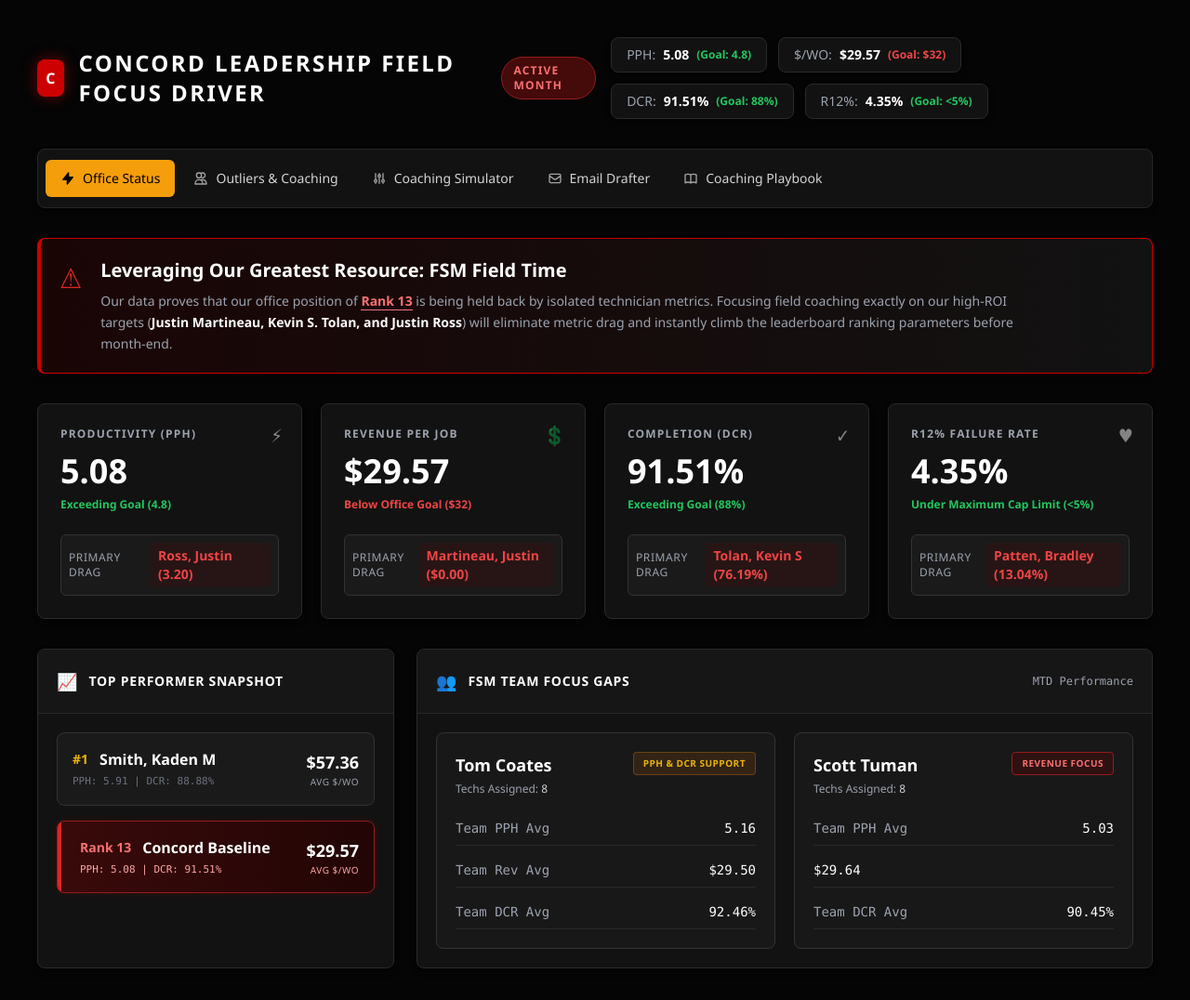
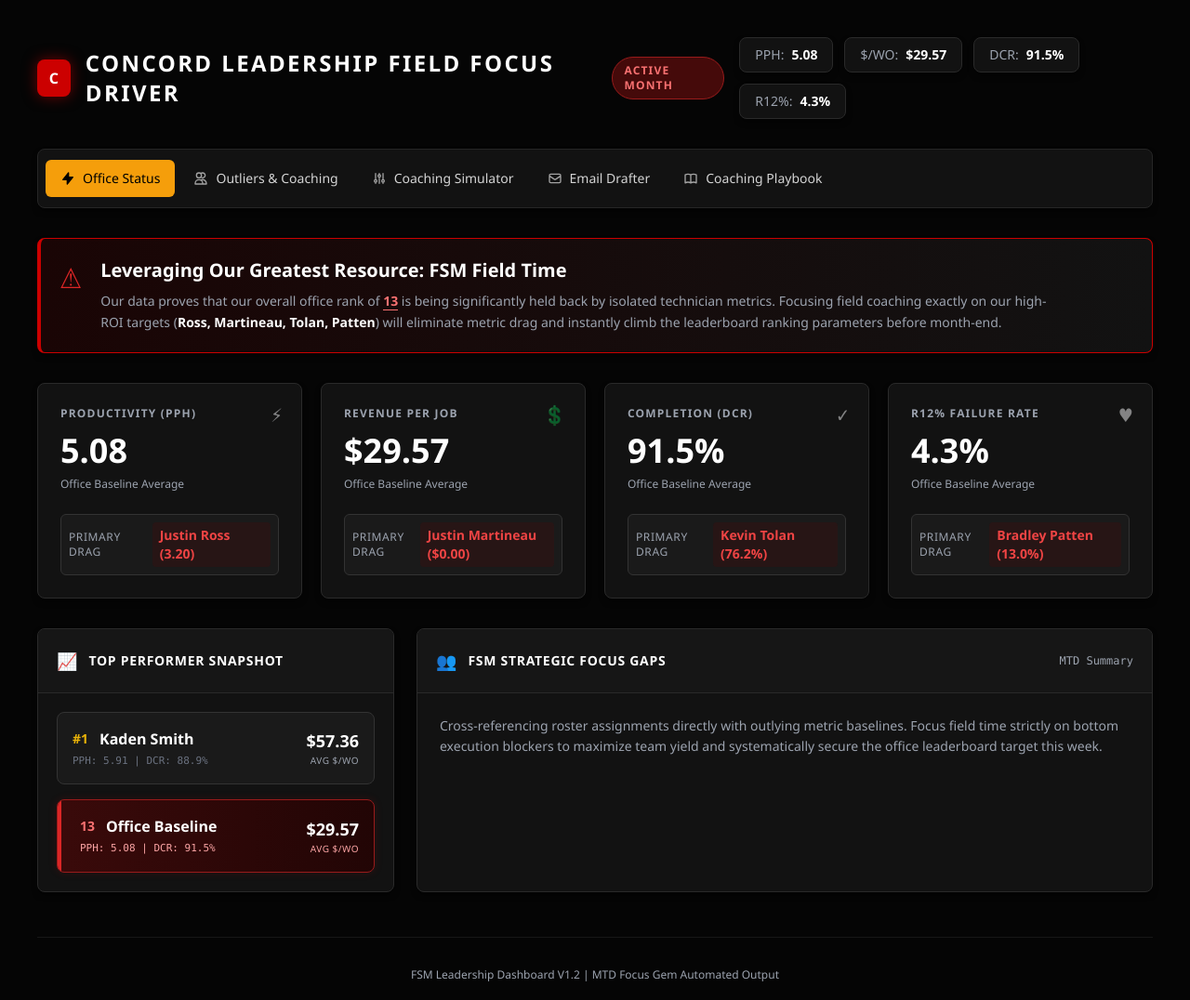
Before and after one commit to briannebesnak-nebs/MTD-Coaching, a plain HTML site: page index.html in a window 1280 px wide. Shown: the top 1076 px of the page at 93% size. Drawn offline with nearby package versions, Linux system fonts and the light colour scheme.

Commit message:
Update index.html

```diff
--- a/index.html
+++ b/index.html
@@ -29,10 +29,10 @@
                 <span class="bg-red-950 text-red-400 text-xs px-3 py-1.5 rounded-full uppercase tracking-widest font-bold border border-red-800">Active Month</span>
             </div>
             <div class="flex flex-wrap gap-3 text-sm">
-                <div class="card px-4 py-2 text-dim flex items-center gap-2">PPH: <span class="text-white font-bold">5.08</span> <span class="text-xs text-green-500 font-bold">(Goal: 4.8)</span></div>
-                <div class="card px-4 py-2 text-dim flex items-center gap-2">$/WO: <span class="text-white font-bold">$29.57</span> <span class="text-xs text-red-500 font-bold">(Goal: $32)</span></div>
-                <div class="card px-4 py-2 text-dim flex items-center gap-2">DCR: <span class="text-white font-bold">91.51%</span> <span class="text-xs text-green-500 font-bold">(Goal: 88%)</span></div>
-                <div class="card px-4 py-2 text-dim flex items-center gap-2">R12%: <span class="text-white font-bold">4.35%</span> <span class="text-xs text-green-500 font-bold">(Goal: &lt;5%)</span></div>
+                <div class="card px-4 py-2 text-dim flex items-center gap-2">PPH: <span class="text-white font-bold">5.08</span></div>
+                <div class="card px-4 py-2 text-dim flex items-center gap-2">$/WO: <span class="text-white font-bold">$29.57</span></div>
+                <div class="card px-4 py-2 text-dim flex items-center gap-2">DCR: <span class="text-white font-bold">91.5%</span></div>
+                <div class="card px-4 py-2 text-dim flex items-center gap-2">R12%: <span class="text-white font-bold">4.3%</span></div>
             </div>
         </div>
 
@@ -68,7 +68,7 @@
                     <div class="text-3xl mt-1 text-red-600">⚠</div>
                     <div>
                         <h2 class="font-bold text-xl mb-2 text-white">Leveraging Our Greatest Resource: FSM Field Time</h2>
-                        <p class="text-gray-400 text-sm leading-relaxed max-w-5xl">Our data proves that our office position of <span class="text-red-400 font-bold border-b border-red-400">Rank 13</span> is being held back by isolated technician metrics. Focusing field coaching exactly on our high-ROI targets (<span class="text-white font-bold">Justin Martineau, Kevin S. Tolan, and Justin Ross</span>) will eliminate metric drag and instantly climb the leaderboard ranking parameters before month-end.</p>
+                        <p class="text-gray-400 text-sm leading-relaxed max-w-5xl">Our data proves that our overall office rank of <span class="text-red-400 font-bold border-b border-red-400">13</span> is being significantly held back by isolated technician metrics. Focusing field coaching exactly on our high-ROI targets (<span class="text-white font-bold">Ross, Martineau, Tolan, Patten</span>) will eliminate metric drag and instantly climb the leaderboard ranking parameters before month-end.</p>
                     </div>
                 </div>
 
@@ -77,40 +77,40 @@
                         <div class="absolute top-5 right-5 text-xl opacity-50">⚡</div>
                         <h3 class="text-xs uppercase tracking-widest text-dim mb-3 font-semibold">Productivity (PPH)</h3>
                         <div class="text-4xl font-black mb-2 text-white">5.08</div>
-                        <div class="text-xs text-green-500 font-bold mb-6">Exceeding Goal (4.8)</div>
+                        <div class="text-xs text-dim mb-6">Office Baseline Average</div>
                         <div class="drag-box text-sm">
                             <span class="text-dim text-xs uppercase tracking-wider">Primary Drag</span>
-                            <span class="text-red-500 font-bold bg-red-950/30 px-2 py-1 rounded">Ross, Justin (3.20)</span>
+                            <span class="text-red-500 font-bold bg-red-950/30 px-2 py-1 rounded">Justin Ross (3.20)</span>
                         </div>
                     </div>
                     <div class="card p-6 relative hover:border-red-900 transition-colors">
                         <div class="absolute top-5 right-5 text-xl opacity-50">💲</div>
                         <h3 class="text-xs uppercase tracking-widest text-dim mb-3 font-semibold">Revenue Per Job</h3>
                         <div class="text-4xl font-black mb-2 text-white">$29.57</div>
-                        <div class="text-xs text-red-500 font-bold mb-6">Below Office Goal ($32)</div>
+                        <div class="text-xs text-dim mb-6">Office Baseline Average</div>
                         <div class="drag-box text-sm">
                             <span class="text-dim text-xs uppercase tracking-wider">Primary Drag</span>
-                            <span class="text-red-500 font-bold bg-red-950/30 px-2 py-1 rounded">Martineau, Justin ($0.00)</span>
+                            <span class="text-red-500 font-bold bg-red-950/30 px-2 py-1 rounded">Justin Martineau ($0.00)</span>
                         </div>
                     </div>
                     <div class="card p-6 relative hover:border-green-900 transition-colors">
                         <div class="absolute top-5 right-5 text-xl opacity-50">✓</div>
                         <h3 class="text-xs uppercase tracking-widest text-dim mb-3 font-semibold">Completion (DCR)</h3>
-                        <div class="text-4xl font-black mb-2 text-white">91.51%</div>
-                        <div class="text-xs text-green-500 font-bold mb-6">Exceeding Goal (88%)</div>
+                        <div class="text-4xl font-black mb-2 text-white">91.5%</div>
+                        <div class="text-xs text-dim mb-6">Office Baseline Average</div>
                         <div class="drag-box text-sm">
                             <span class="text-dim text-xs uppercase tracking-wider">Primary Drag</span>
-                            <span class="text-red-500 font-bold bg-red-950/30 px-2 py-1 rounded">Tolan, Kevin S (76.19%)</span>
+                            <span class="text-red-500 font-bold bg-red-950/30 px-2 py-1 rounded">Kevin Tolan (76.2%)</span>
                         </div>
                     </div>
                     <div class="card p-6 relative hover:border-red-900 transition-colors">
                         <div class="absolute top-5 right-5 text-xl opacity-50">♥</div>
                         <h3 class="text-xs uppercase tracking-widest text-dim mb-3 font-semibold">R12% Failure Rate</h3>
-                        <div class="text-4xl font-black mb-2 text-white">4.35%</div>
-                        <div class="text-xs text-green-500 font-bold mb-6">Under Maximum Cap Limit (&lt;5%)</div>
+                        <div class="text-4xl font-black mb-2 text-white">4.3%</div>
+                        <div class="text-xs text-dim mb-6">Office Baseline Average</div>
                         <div class="drag-box text-sm">
                             <span class="text-dim text-xs uppercase tracking-wider">Primary Drag</span>
-                            <span class="text-red-500 font-bold bg-red-950/30 px-2 py-1 rounded">Patten, Bradley (13.04%)</span>
+                            <span class="text-red-500 font-bold bg-red-950/30 px-2 py-1 rounded">Bradley Patten (13.0%)</span>
                         </div>
                     </div>
                 </div>
@@ -126,9 +126,9 @@
                                 <div>
                                     <div class="flex items-center space-x-3 mb-1">
                                         <span class="text-yellow-500 text-sm font-black">#1</span>
-                                        <span class="font-bold text-white">Smith, Kaden M</span>
+                                        <span class="font-bold text-white">Kaden Smith</span>
                                     </div>
-                                    <div class="text-[11px] text-gray-500 font-mono">PPH: 5.91 | DCR: 88.88%</div>
+                                    <div class="text-[11px] text-gray-500 font-mono">PPH: 5.91 | DCR: 88.9%</div>
                                 </div>
                                 <div class="text-right">
                                     <div class="font-bold text-white text-lg">$57.36</div>
@@ -139,10 +139,10 @@
                                 <div class="absolute left-0 top-0 bottom-0 w-1 bg-red-600"></div>
                                 <div class="pl-2">
                                     <div class="flex items-center space-x-3 mb-1">
-                                        <span class="text-red-400 text-sm font-black">Rank 13</span>
-                                        <span class="font-bold text-white">Concord Baseline</span>
+                                        <span class="text-red-400 text-sm font-black">13</span>
+                                        <span class="font-bold text-white">Office Baseline</span>
                                     </div>
-                                    <div class="text-[11px] text-red-300 font-mono">PPH: 5.08 | DCR: 91.51%</div>
+                                    <div class="text-[11px] text-red-300 font-mono">PPH: 5.08 | DCR: 91.5%</div>
                                 </div>
                                 <div class="text-right">
                                     <div class="font-bold text-white text-lg">$29.57</div>
@@ -156,58 +156,12 @@
                         <div class="p-5 border-b border-[#2a2a2a] flex justify-between items-center bg-[#161616]">
                             <div class="flex items-center space-x-3">
                                 <span class="text-red-500 text-lg">👥</span>
-                                <h3 class="font-bold text-white uppercase tracking-wider text-sm">FSM Team Focus Gaps</h3>
+                                <h3 class="font-bold text-white uppercase tracking-wider text-sm">FSM Strategic Focus Gaps</h3>
                             </div>
-                            <span class="text-xs text-dim font-mono">MTD Performance</span>
+                            <span class="text-xs text-dim font-mono">MTD Summary</span>
                         </div>
-
-                        <div class="grid grid-cols-1 md:grid-cols-2 gap-5 p-5 flex-grow">
-                            <div class="bg-[#181818] p-5 rounded-lg border border-[#333]">
-                                <div class="flex justify-between items-start mb-6">
-                                    <div>
-                                        <h4 class="font-bold text-white text-lg mb-1">Tom Coates</h4>
-                                        <div class="text-xs text-dim">Techs Assigned: <span class="text-gray-300">8</span></div>
-                                    </div>
-                                    <span class="bg-yellow-900/30 text-yellow-500 text-[10px] px-2.5 py-1 rounded border border-yellow-700/50 uppercase tracking-wider font-bold">PPH & DCR Support</span>
-                                </div>
-                                <div class="space-y-4 text-sm font-mono">
-                                    <div class="flex justify-between border-b border-[#2a2a2a] pb-2">
-                                        <span class="text-dim">Team PPH Avg</span>
-                                        <span class="text-white">5.16</span>
-                                    </div>
-                                    <div class="flex justify-between border-b border-[#2a2a2a] pb-2">
-                                        <span class="text-dim">Team Rev Avg</span>
-                                        <span class="text-white">$29.50</span>
-                                    </div>
-                                    <div class="flex justify-between border-b border-[#2a2a2a] pb-2">
-                                        <span class="text-dim">Team DCR Avg</span>
-                                        <span class="text-white">92.46%</span>
-                                    </div>
-                                </div>
-                            </div>
-
-                            <div class="bg-[#181818] p-5 rounded-lg border border-[#333]">
-                                <div class="flex justify-between items-start mb-6">
-                                    <div>
-                                        <h4 class="font-bold text-white text-lg mb-1">Scott Tuman</h4>
-                                        <div class="text-xs text-dim">Techs Assigned: <span class="text-gray-300">8</span></div>
-                                    </div>
-                                    <span class="bg-red-950/50 text-red-400 text-[10px] px-2.5 py-1 rounded border border-red-800 uppercase tracking-wider font-bold">Revenue Focus</span>
-                                </div>
-                                <div class="space-y-4 text-sm font-mono">
-                                    <div class="flex justify-between border-b border-[#2a2a2a] pb-2">
-                                        <span class="text-dim">Team PPH Avg</span>
-                                        <span class="text-white">5.03</span>
-                                    </div>
-                                    <div class="flex justify-between border-b border-[#2a2a2a] pb-2">
-                                        <span class="text-white">$29.64</span>
-                                    </div>
-                                    <div class="flex justify-between border-b border-[#2a2a2a] pb-2">
-                                        <span class="text-dim">Team DCR Avg</span>
-                                        <span class="text-white">90.45%</span>
-                                    </div>
-                                </div>
-                            </div>
+                        <div class="p-6 text-sm text-gray-400 leading-relaxed">
+                            Cross-referencing roster assignments directly with outlying metric baselines. Focus field time strictly on bottom execution blockers to maximize team yield and systematically secure the office leaderboard target this week.
                         </div>
                     </div>
                 </div>
@@ -220,7 +174,7 @@
                         <table class="w-full text-left text-sm text-dim">
                             <thead class="text-xs uppercase bg-[#1a1a1a] text-white">
                                 <tr>
-                                    <th class="p-3">Technician</th>
+                                    <th class="p-3">Technician (FSM)</th>
                                     <th class="p-3">Primary Drag Metric</th>
                                     <th class="p-3">Current MTD</th>
                                     <th class="p-3">Office Impact</th>
@@ -229,25 +183,32 @@
                             </thead>
                             <tbody class="divide-y divide-neutral-800">
                                 <tr>
-                                    <td class="p-3 text-white font-medium">Martineau, Justin</td>
-                                    <td class="p-3 text-red-400">Revenue per Job</td>
-                                    <td class="p-3">$0.00 / WO (20 Jobs)</td>
-                                    <td class="p-3 text-red-500">Major revenue dilution</td>
-                                    <td class="p-3">Observe product offering sequence, presentation consistency, and value packs during closing loops.</td>
+                                    <td class="p-3 text-white font-medium">Justin Ross <span class="text-xs text-neutral-500 block">FSM: Tom Coates</span></td>
+                                    <td class="p-3 text-red-400">PPH (Productivity)</td>
+                                    <td class="p-3 font-mono">3.20</td>
+                                    <td class="p-3 text-red-400">-1.88 Below Avg</td>
+                                    <td class="p-3 text-neutral-300">Mon 1:1 Ride-Along — Analyze timeline friction points.</td>
                                 </tr>
                                 <tr>
-                                    <td class="p-3 text-white font-medium">Tolan, Kevin S</td>
-                                    <td class="p-3 text-red-400">DCR Completion</td>
-                                    <td class="p-3">76.19% DCR (21 Jobs)</td>
-                                    <td class="p-3 text-red-500">Low office DCR outlier</td>
-                                    <td class="p-3">Audit structural verification loops and verify equipment setup before departure rules.</td>
+                                    <td class="p-3 text-white font-medium">Justin Martineau <span class="text-xs text-neutral-500 block">FSM: Scott Tuman</span></td>
+                                    <td class="p-3 text-red-400">Revenue ($/WO)</td>
+                                    <td class="p-3 font-mono">$0.00</td>
+                                    <td class="p-3 text-red-400">-$29.57 Below Avg</td>
+                                    <td class="p-3 text-neutral-300">Mon Observation — Identify sales/diagnostic behavioral gaps.</td>
                                 </tr>
                                 <tr>
-                                    <td class="p-3 text-white font-medium">Ross, Justin</td>
-                                    <td class="p-3 text-amber-400">Productivity (PPH)</td>
-                                    <td class="p-3">3.20 PPH (19 Jobs)</td>
-                                    <td class="p-3 text-amber-500">On-site time ceiling</td>
-                                    <td class="p-3">Observe tool layout flow, material staging setup, and on-site timeline tracking efficiency.</td>
+                                    <td class="p-3 text-white font-medium">Kevin Tolan <span class="text-xs text-neutral-500 block">FSM: Tom Coates</span></td>
+                                    <td class="p-3 text-red-400">DCR (Completion)</td>
+                                    <td class="p-3 font-mono">76.2%</td>
+                                    <td class="p-3 text-red-400">-15.3% Below Avg</td>
+                                    <td class="p-3 text-neutral-300">Mon 1:1 Observation — Review front-end operational limits.</td>
+                                </tr>
+                                <tr>
+                                    <td class="p-3 text-white font-medium">Bradley Patten <span class="text-xs text-neutral-500 block">FSM: Scott Tuman</span></td>
+                                    <td class="p-3 text-red-400">R12% (Quality)</td>
+                                    <td class="p-3 font-mono">13.0%</td>
+                                    <td class="p-3 text-red-400">+8.7% Above Avg Fail Rate</td>
+                                    <td class="p-3 text-neutral-300">Mon Diagnostic Audit — Evaluate physical quality assurance setup.</td>
                                 </tr>
                             </tbody>
                         </table>
@@ -259,10 +220,13 @@
                 <h3 class="text-lg font-bold text-white mb-2">Office Metric Simulator</h3>
                 <p class="text-sm text-dim mb-6">Adjust sliders to model closing gaps on critical under-performing technical elements.</p>
                 <div class="space-y-6 max-w-xl">
-                    <div>
-                        <label class="block text-sm font-medium text-white mb-2">Justin Martineau Revenue Shift (Current: $0.00)</label>
-                        <input type="range" min="0" max="40" step="5" value="25" class="w-full h-2 bg-neutral-700 rounded-lg appearance-none cursor-pointer">
-                        <div class="flex justify-between text-xs text-dim mt-1"><span>$0.00 Base</span><span>Projected office yield push over $31.00</span></div>
+                    <div class="space-y-2">
+                        <label class="text-xs uppercase text-dim tracking-wider font-semibold">Justin Ross PPH Improvement</label>
+                        <input type="range" min="3.2" max="5.0" step="0.1" class="w-full accent-amber-500">
+                    </div>
+                    <div class="space-y-2">
+                        <label class="text-xs uppercase text-dim tracking-wider font-semibold">Justin Martineau Revenue Recovery</label>
+                        <input type="range" min="0" max="30" step="1" class="w-full accent-amber-500">
                     </div>
                 </div>
             </div>
@@ -272,7 +236,26 @@
                     <h3 class="text-lg font-bold text-white">Automated FSM Weekly Focus Email</h3>
                     <button onclick="navigator.clipboard.writeText(document.getElementById('email-body').innerText); alert('Copied to clipboard!')" class="bg-amber-500 hover:bg-amber-600 text-black text-xs font-bold px-4 py-2 rounded">Copy Email Text</button>
                 </div>
-                <div id="email-body" class="bg-[#161616] border border-neutral-800 p-6 rounded-md font-mono text-sm whitespace-pre-wrap text-gray-300">**MONDAY BATTLE PLAN**<br><br>Subject: Urgent MTD Field Focus: Pushing Rank 13 | Driving $/WO and Target Metrics<br><br>Team,<br><br>We are currently holding strong at Rank 13 for the month. Our office numbers are solid on DCR (91.51%) and PPH (5.08). However, our primary strategic opportunity to optimize performance is Revenue, which is tracking at $29.57 vs our $32 goal threshold.<br><br>COACHING PRIORITIES:<br>* Justin Martineau (Scott Tuman) - Target: $/WO ($0.00). Focus on consistent value offerings and ensuring client options packages are cleanly presented.<br>* Kevin S Tolan (Tom Coates) - Target: DCR (76.19%). Review hardware diagnostic steps and component checking routines prior to clearing.<br>* Justin Ross (Tom Coates) - Target: PPH (3.20). Assess site organization, tool kit positioning, and timeline benchmarks to trim excessive on-site duration.<br><br>THE "WHY" (Impact Projection):<br>Bringing Justin Martineau and Kevin Tolan up to baseline office trends clears out structural scorecard drag, confidently cementing our status safely within the national tiers and providing immediate traction to protect our top-tier ranking status. Please organize target field sessions to execute on these items directly.</div>
+                <div id="email-body" class="bg-[#161616] border border-neutral-800 p-6 rounded-md font-mono text-sm whitespace-pre-wrap text-gray-300">Subject: 🚨 MONDAY BATTLE PLAN: Concord High-ROI Field Targets
+
+Team,
+
+As we hit the ground running this Monday, our office currently sits at Rank #13. To rapidly climb the leaderboard this month, we need to apply localized pressure where it will yield the heaviest return on investment for our baselines.
+
+I have reviewed the MTD metrics and mapped the critical outliers that are currently dragging our averages down. Below are your focused targets for this week's field rides and 1:1 observations:
+
+Tom Coates (Tomcats):
+* Justin Ross (PPH): Sitting at 3.20 (Office is 5.08). Action: Monday ride-along. Look for transitional friction point delays.
+* Kevin Tolan (DCR): Sitting at 76.2% (Office is 91.5%). Action: Monday observation. Review installation setups and schematic alignment.
+
+Scott Tuman (Bigfoot's Brawlers):
+* Justin Martineau ($/WO): Sitting at $0.00 (Office is $29.57). Action: Monday field audit. Identify behavioral gaps during diagnostic sequence reviews.
+* Bradley Patten (R12%): Sitting at 13.0% (Office is 4.3%). Action: Monday behavioral diagnostic. Verify strict quality assurance protocols are utilized.
+
+Closing these specific gaps brings our entire office average up immediately. Let me know your findings by EOD.
+
+Best,
+MTD Focus Analyst</div>
             </div>
 
             <div id="playbook-content" class="tab-content hidden grid grid-cols-1 md:grid-cols-2 gap-6">
```
